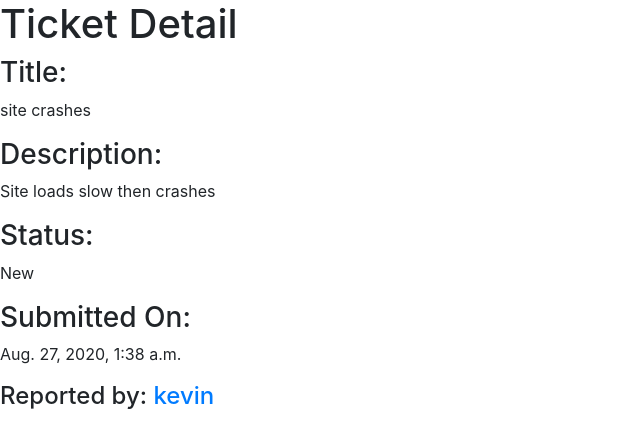
After one commit to kevdev19/bugtracker, a Django app: page /ticket/1/ in a window 1280 px wide. The commit adds this page. Shown: the top 448 px of the page, without its empty margins (0-640 px from the left). Run offline with Django 3.2, Linux system fonts and the light colour scheme; data comes from the database, SQL or seed files in the repository; some libraries are stand-ins or nearby versions.

```diff
--- a/bugtracker_app/admin.py
+++ b/bugtracker_app/admin.py
@@ -6,7 +6,7 @@ from .models import Ticket
 
 
 class TicketAdmin(admin.ModelAdmin):
-    list_display = ['title', 'status']
+    list_display = ['title', 'description', 'status']
 
 
 admin.site.register(Ticket, TicketAdmin)
--- a/bugtracker_app/models.py
+++ b/bugtracker_app/models.py
@@ -21,15 +21,16 @@ class Ticket(models.Model):
         choices=StatusChoices.choices,
         default=StatusChoices.NEW
     )
-    assignedto = models.CharField(
-        max_length=255, default='None')
-    completedby = models.CharField(max_length=255, default='None')
+    assignedto = models.ForeignKey(
+        CustomUserModel, null=True, default=None, on_delete=models.CASCADE, related_name='assignedto')
+    completedby = models.ForeignKey(
+        CustomUserModel, blank=True, null=True, default=None, on_delete=models.CASCADE, related_name='completedby')
 
     # Displays multiple columns in admin panel
     def __str__(self):
-        ret = self.title + ',' + self.status
+        ret = self.title + ',' + self.description + ',' + self.status
         return ret
     # Also displays multiple columns in admin panel
 
     class Meta:
-        unique_together = ['title']
+        unique_together = ['title', 'description']
--- a/bugtracker_app/views.py
+++ b/bugtracker_app/views.py
@@ -1,20 +1,30 @@
 from django.shortcuts import render, HttpResponseRedirect, reverse
 from django.contrib.auth.decorators import login_required
+from django.utils import timezone
 
 from bugtracker_app.models import CustomUserModel, Ticket
 
 from .forms import TicketForm
 
+import datetime
+
 
 def index_view(request):
+    # These variables make multiple calls to the database
+    # You could instead do:
+    # all_tickets = Ticket.objects.all()
+    # Then use if statement nested in your for loop
     new_tickets = Ticket.objects.filter(status='New')
     done_tickets = Ticket.objects.filter(status='Done')
     in_progress_tickets = Ticket.objects.filter(status='In Progress')
     invalid_tickets = Ticket.objects.filter(status='Invalid')
-    return render(request, 'index.html', {"new_tickets": new_tickets, "done_tickets": done_tickets, "in_progress_tickets": in_progress_tickets, "invalid_tickets": invalid_tickets, })
+    # Ticket Age
+    dt_submitted = Ticket.objects.dates('time_submitted', kind='day')
+
+    # ticket_age = dt_now - dt_submitted
+    return render(request, 'index.html', {"new_tickets": new_tickets, "done_tickets": done_tickets, "in_progress_tickets": in_progress_tickets, "invalid_tickets": invalid_tickets, "dt_submitted": dt_submitted})
 
 
-@login_required
 def add_ticket(request):
     if request.method == "POST":
         form = TicketForm(request.POST)
@@ -30,3 +40,8 @@ def add_ticket(request):
 
     form = TicketForm()
     return render(request, "add_ticket.html", {"ticket_form": form})
+
+
+def ticket_detail_view(request, ticket_id):
+    ticket_detail_objs = Ticket.objects.filter(id=ticket_id).first()
+    return render(request, 'ticket_detail.html', {"ticket_detail_objs": ticket_detail_objs})
--- a/bugtracker_proj/urls.py
+++ b/bugtracker_proj/urls.py
@@ -16,10 +16,11 @@ Including another URLconf
 from django.contrib import admin
 from django.urls import path
 
-from bugtracker_app.views import index_view, add_ticket
+from bugtracker_app.views import index_view, add_ticket, ticket_detail_view
 
 urlpatterns = [
     path('', index_view, name='homepage'),
     path('add_ticket/', add_ticket, name='addticket'),
+    path('ticket/<int:ticket_id>/', ticket_detail_view, name='ticketdetail'),
     path('admin/', admin.site.urls),
 ]
--- /dev/null
+++ b/templates/ticket_detail.html
@@ -0,0 +1,16 @@
+{% extends 'base.html' %}
+
+{% block content %}
+
+<h1>Ticket Detail</h1>
+
+
+<h3>Title: </h3><p>{{ ticket_detail_objs.title }}</p>
+<h3>Description: </h3><p>{{ ticket_detail_objs.description }}</p>
+<h3>Status: </h3><p>{{ ticket_detail_objs.status }}</p>
+<h3>Submitted On: </h3><p>{{ ticket_detail_objs.time_submitted }}</p>
+
+<h4>Reported by: <a href="#">{{ticket_detail_objs.createdby}}</a></h4>
+
+
+{% endblock %}
```
Also changed, not shown: templates/index.html (+8 -4 lines), bugtracker_app/migrations/0005_auto_20200827_0132.py (added), db.sqlite3.
